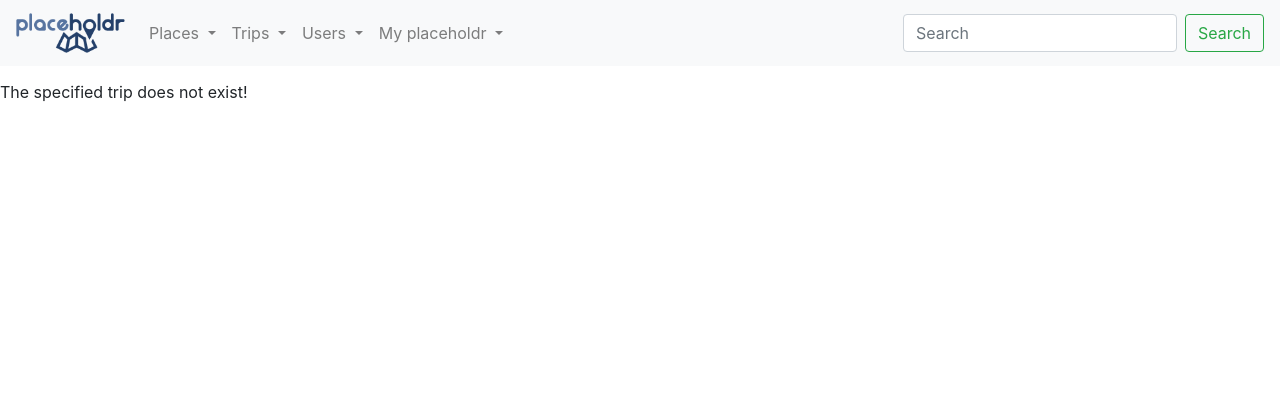
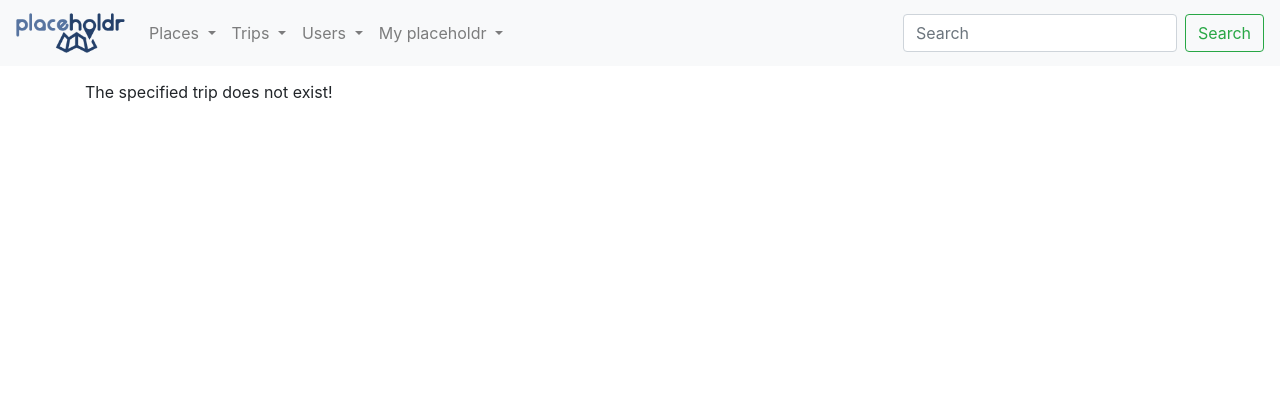
Before and after one commit to WADPlaceholdr/Placeholdr, a Django app: template templates/placeholdr/trip.html in a window 1280 px wide. Shown: the top 420 px of the page. Run offline with Django 3.2, Linux system fonts and the light colour scheme; the template is opened without the code that fills it, so the values that code supplies are empty; some libraries are stand-ins or nearby versions.

Commit message:
further bugfixing and updatd layout of place and trip pages

```diff
--- a/templates/placeholdr/place.html
+++ b/templates/placeholdr/place.html
@@ -6,6 +6,7 @@
 {% endblock %}
 
 {% block body_block %}
+	<div class="container">
 		{% if place %}
 			<h1>{{ place.name }}</h1>
 			{% if stars %}
@@ -29,4 +30,5 @@
 		{% else %}
 			The specified place does not exist!
 		{% endif %}
+	</div>
 {% endblock %}
--- a/templates/placeholdr/trip.html
+++ b/templates/placeholdr/trip.html
@@ -6,8 +6,8 @@
 {% endblock %}
 
 {% block body_block %}
+	<div class="container">
 		{% if trip %}
-		</br>
 			<h1>{{ trip.name }}</h1>
 
 			{% if trip.picLink %}
@@ -40,4 +40,5 @@
 		{% else %}
 			The specified trip does not exist!
 		{% endif %}
+	</div>
 {% endblock %}
```
Lines whose indentation alone changed are shown as unchanged.
